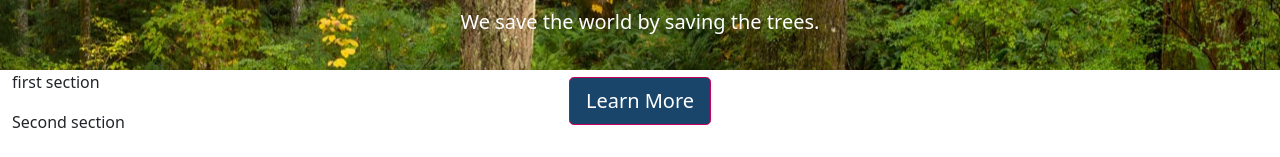
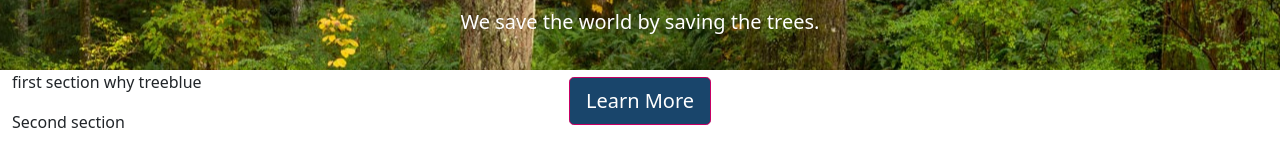
Before and after one commit to MazdaShahzadi/Keen_Learners_Website, a plain HTML site: page index.html in a window 1280 px wide. Shown: the part 211-368 px from the top of the page. Drawn offline with nearby package versions, Linux system fonts and the light colour scheme.

Commit message:
Update index.html
test change

```diff
--- a/index.html
+++ b/index.html
@@ -79,7 +79,7 @@
 
     <div class="container-fluid">
       <div class="div1">
-        <p>first section</p>
+        <p>first section why treeblue</p>
       </div>
       <div class="div2">
         <p>Second section</p>
```
